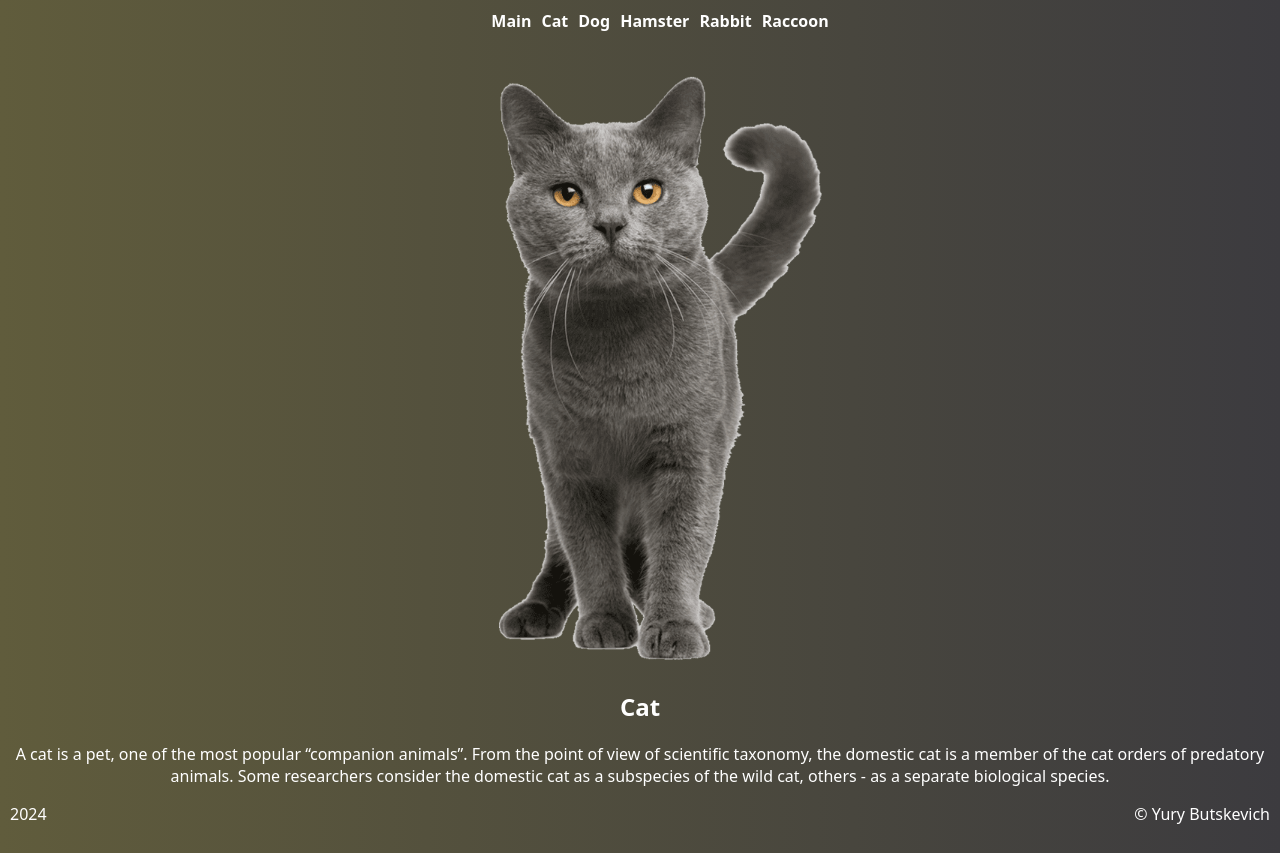
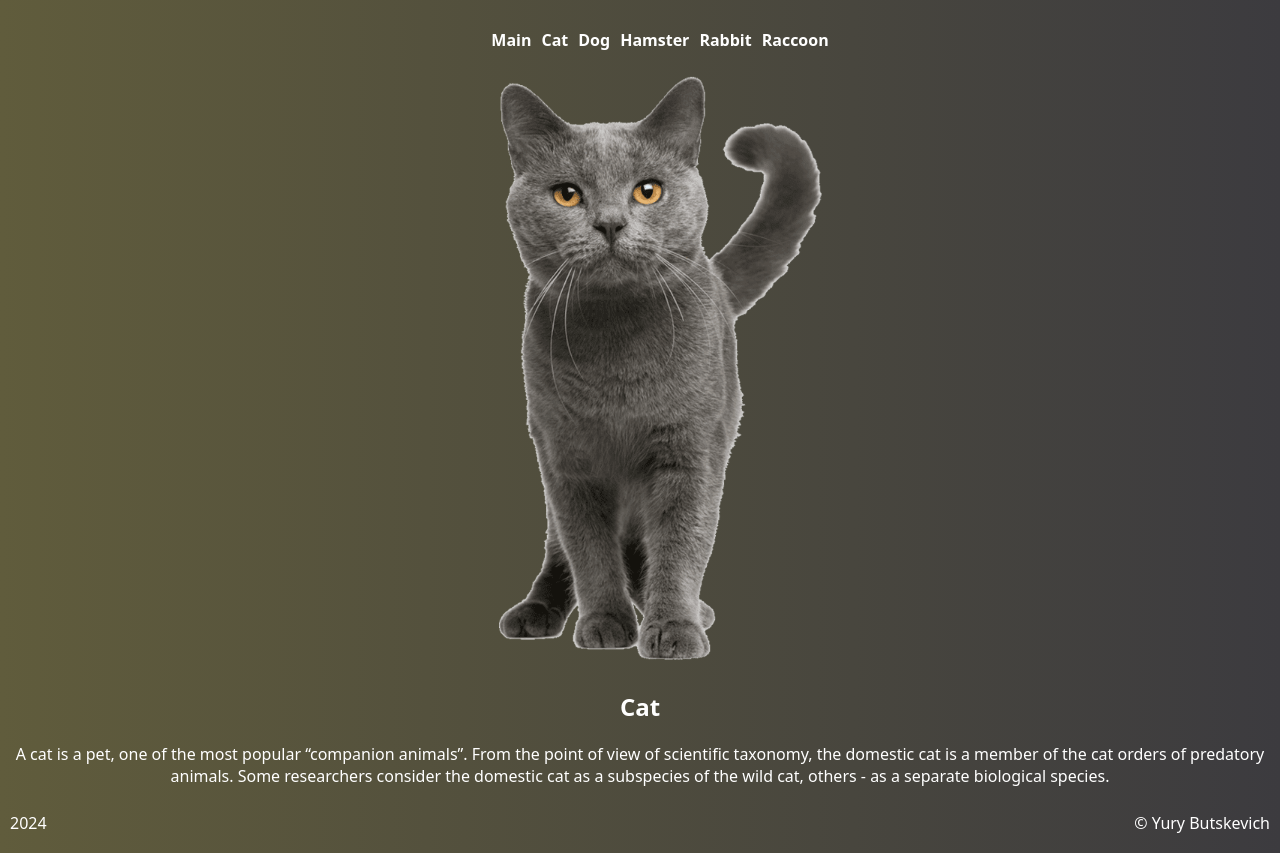
Before and after one commit to YourunB/test-routing, a website built with webpack: page src/index.html in a window 1280 px wide. Built offline with nearby package versions, Linux system fonts and the light colour scheme; files whose address does not match are found by name.

Commit message:
refactor: change style footer and header

```diff
--- a/src/index.sass
+++ b/src/index.sass
@@ -30,11 +30,11 @@ ul
 header
   display: flex
   justify-content: center
-  align-content: center
+  align-items: center
   height: 60px
 
 footer
   display: flex
   justify-content: space-between
-  align-content: center
+  align-items: center
   height: 40px
--- a/src/pages/petsPages.sass
+++ b/src/pages/petsPages.sass
@@ -1,5 +1,5 @@
 .page
-  min-height: calc(100vh -  100px)
+  min-height: calc(100vh -  120px)
 
 .image-pet
   max-width: 600px
```
